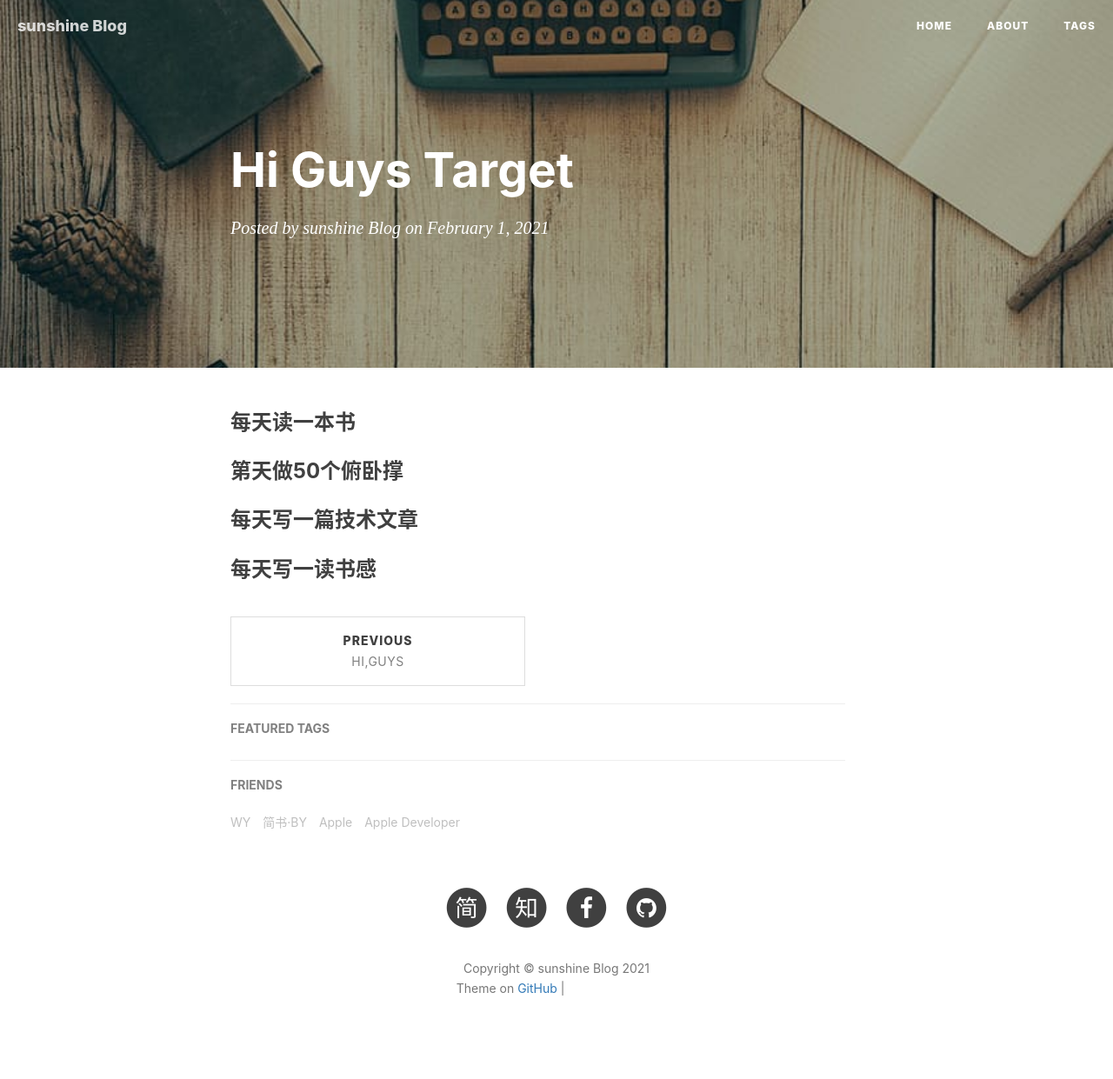
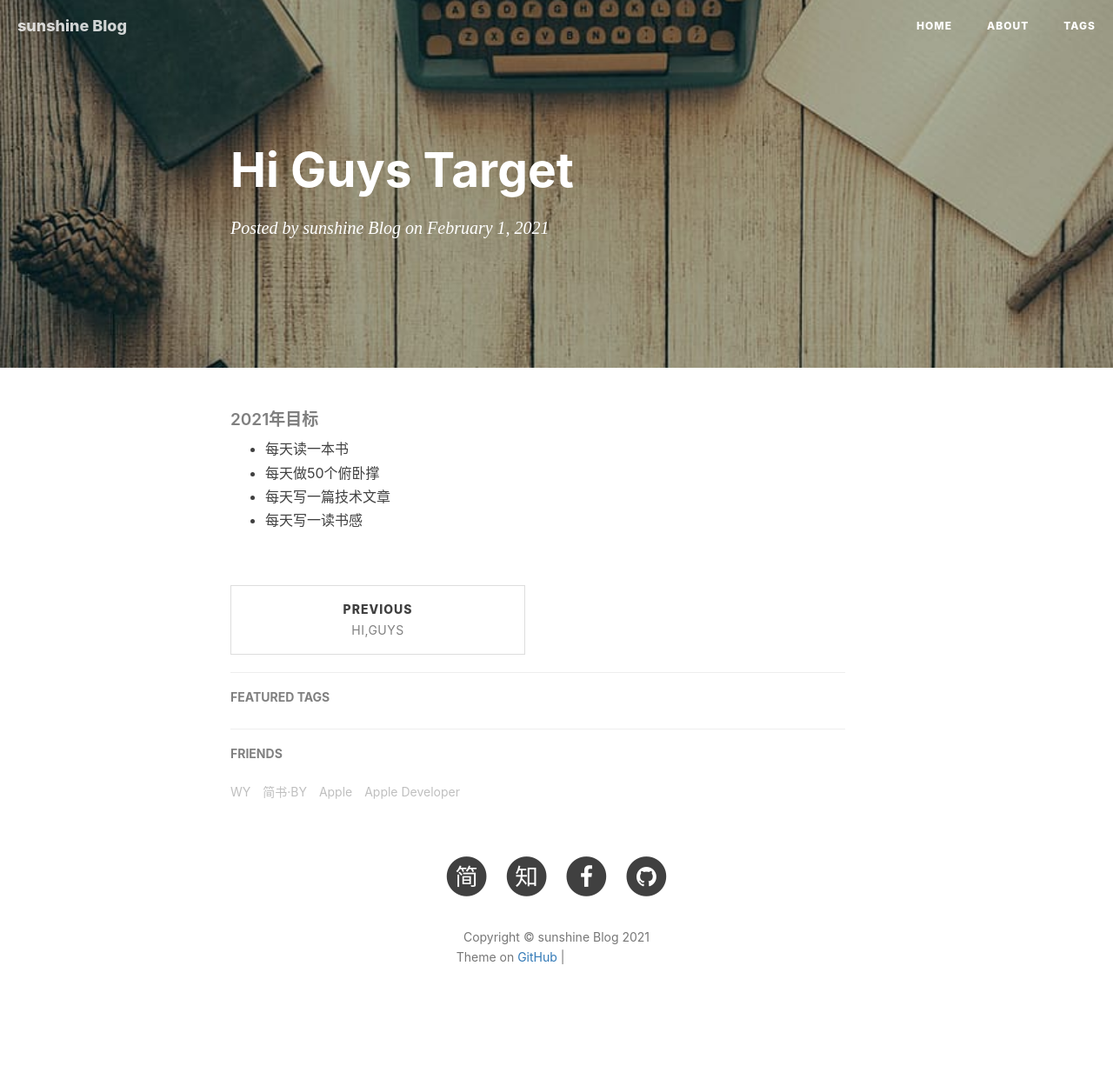
Before and after one commit to feature2018/feature2018.github.io, a Jekyll site: the page built from _posts/2021-02-01-Hi-Guys-target.md, in a window 1280 px wide. Shown: the whole page at 87% size. Built offline with Jekyll 4.4.1, drawn with Linux system fonts in a browser that asks for light colours; nearby versions of some CDN libraries; our own code applies the rules of GitHub Pages for plain Markdown files; comment, search, counter and statistics services are not loaded; after the commit the page ends 1205 px from its top, so only the background shows below that; grey boxes are pictures that could not be loaded.

Commit message:
Update 2021-02-01-Hi-Guys-target.md
修改格式

```diff
--- a/_posts/2021-02-01-Hi-Guys-target.md
+++ b/_posts/2021-02-01-Hi-Guys-target.md
@@ -1,4 +1,5 @@
-### 每天读一本书
-### 第天做50个俯卧撑
-### 每天写一篇技术文章
-### 每天写一读书感
+##### 2021年目标
+- 每天读一本书
+- 每天做50个俯卧撑
+- 每天写一篇技术文章
+- 每天写一读书感
```
